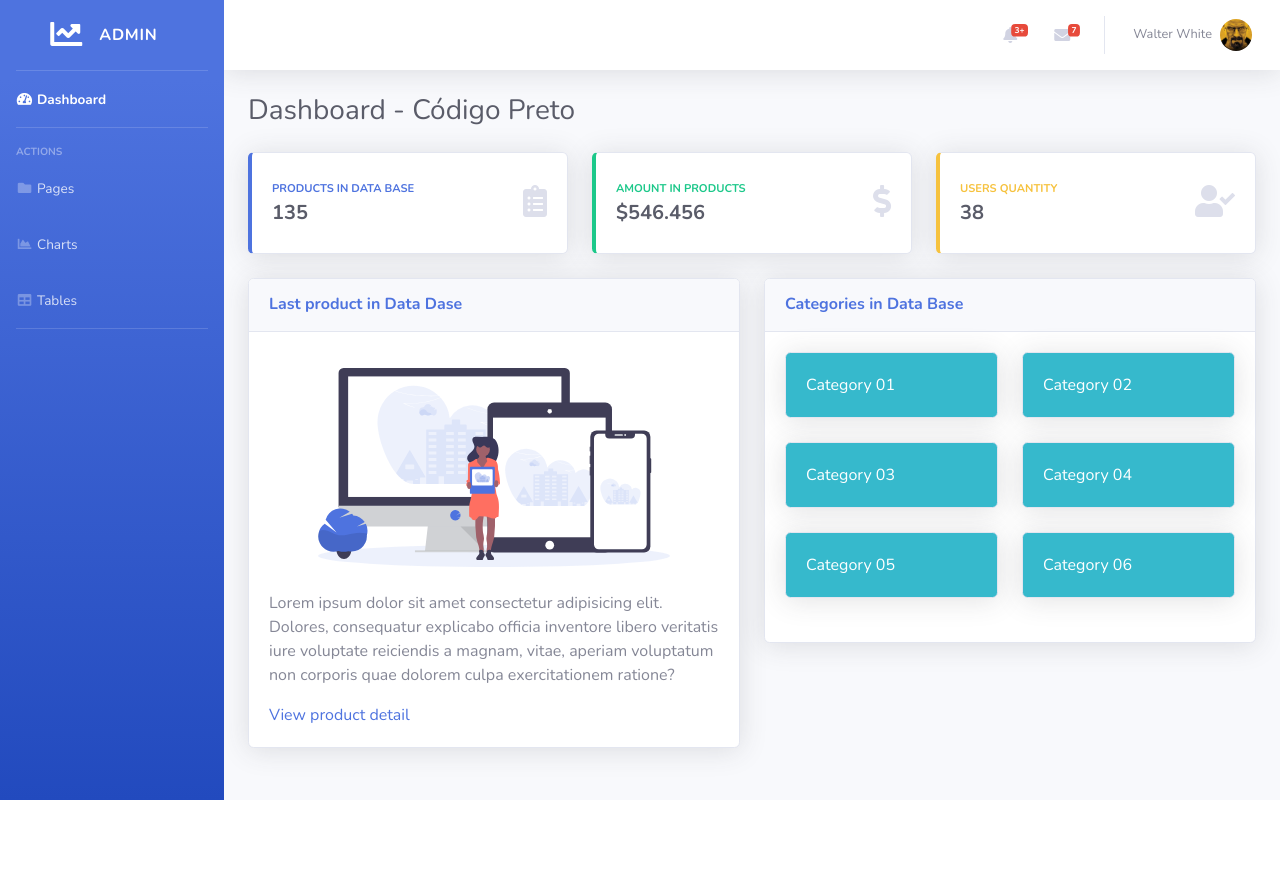
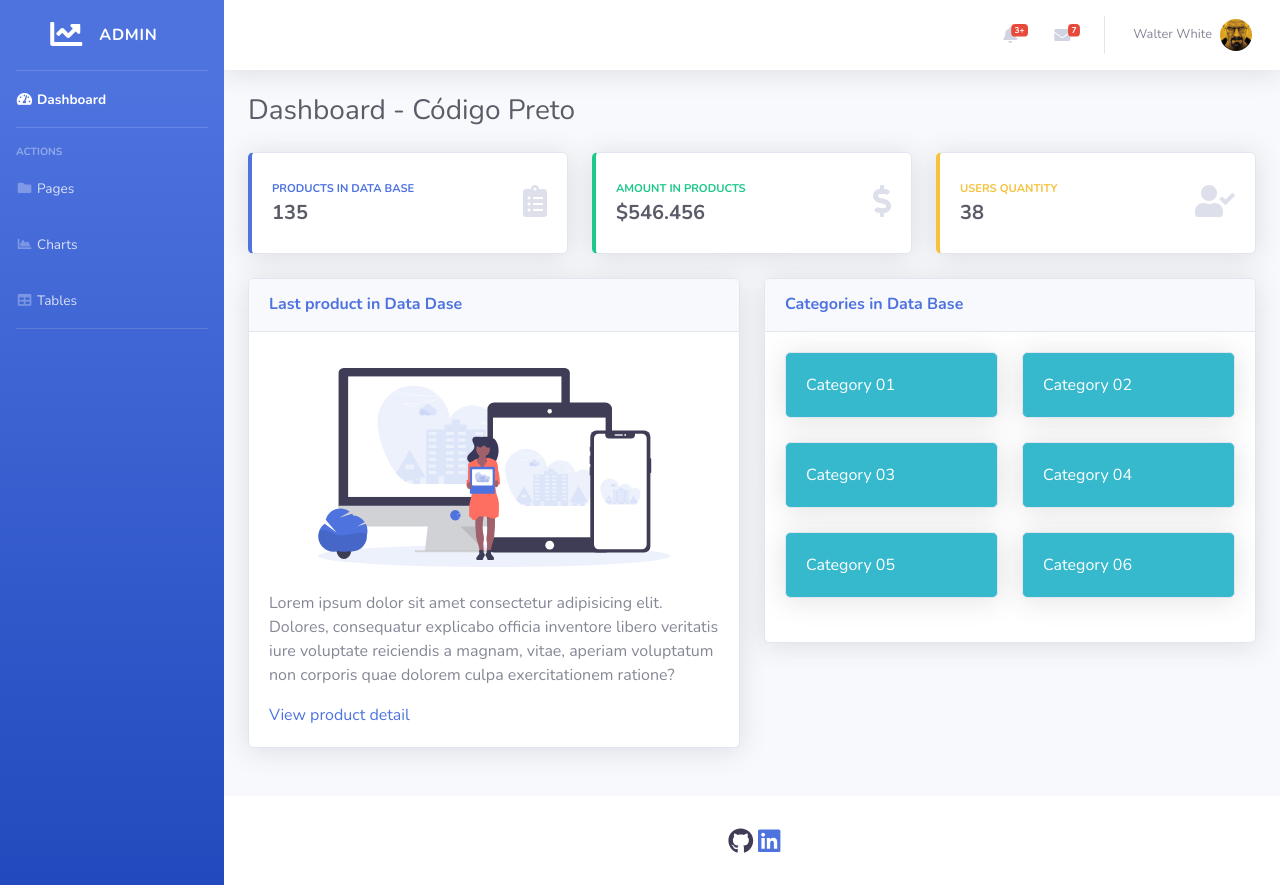
Before and after one commit to felipeblobo/dashboard-codigo-preto, a React (Create React App) app: page / in a window 1280 px wide. Before the commit the page ends 800 px from the top, so only its background shows below. Built offline with nearby package versions, Linux system fonts and the light colour scheme.

Commit message:
finalizando conversão

```diff
--- a/package.json
+++ b/package.json
@@ -3,6 +3,9 @@
   "version": "0.1.0",
   "private": true,
   "dependencies": {
+    "@fortawesome/fontawesome-svg-core": "^1.2.35",
+    "@fortawesome/free-brands-svg-icons": "^5.15.3",
+    "@fortawesome/react-fontawesome": "^0.1.14",
     "@testing-library/jest-dom": "^5.11.4",
     "@testing-library/react": "^11.1.0",
     "@testing-library/user-event": "^12.1.10",
--- a/src/components/ContentWrapper/ContentWrapper.js
+++ b/src/components/ContentWrapper/ContentWrapper.js
@@ -1,5 +1,6 @@
 import PageContent from "./PageContent/PageContent";
-import WrapperTopBar from "./WrapperTopBar";
+import WrapperTopBar from "./WrapperTopBar/WrapperTopBar";
+import Footer from "./Footer/Footer";
 
 
 function ContentWrapper() {
@@ -7,6 +8,7 @@ function ContentWrapper() {
     <div id="content-wrapper" className="d-flex flex-column">
       <WrapperTopBar />
       <PageContent />
+      <Footer />
     </div>
   );
 }
--- /dev/null
+++ b/src/components/ContentWrapper/Footer/Footer.js
@@ -0,0 +1,18 @@
+import { faGithub, faLinkedin } from "@fortawesome/free-brands-svg-icons";
+import { FontAwesomeIcon } from "@fortawesome/react-fontawesome";
+
+
+function Footer() {
+  return (
+  <footer className="sticky-footer bg-white">
+    <div className="container my-auto">
+      <div className='copyright text-center my-auto'>
+        <a target='_blank' rel="noreferrer" href='https://github.com/felipeblobo' alt='github'><FontAwesomeIcon className = 'mx-1' icon={faGithub} size="2x" style={{color: '#3F3D56'}} /></a>
+        <a target='_blank' rel="noreferrer" href='https://www.linkedin.com/in/felipelobo23/' alt='linkedin'><FontAwesomeIcon icon={faLinkedin} size="2x" style={{color: '##3F3D56'}} /></a>
+      </div>
+    </div>
+  </footer>
+  )
+}
+
+export default Footer;
--- a/src/components/ContentWrapper/WrapperTopBar.js
+++ b/src/components/ContentWrapper/WrapperTopBar/WrapperTopBar.js
@@ -1,4 +1,4 @@
-import Avatar from '../../assets/images/dummy-avatar.jpg';
+import Avatar from '../../../assets/images/dummy-avatar.jpg';
 
 
 function WrapperTopBar () {
```
Also changed, not shown: 1 other file (tests, documents, lock files or other folders).
